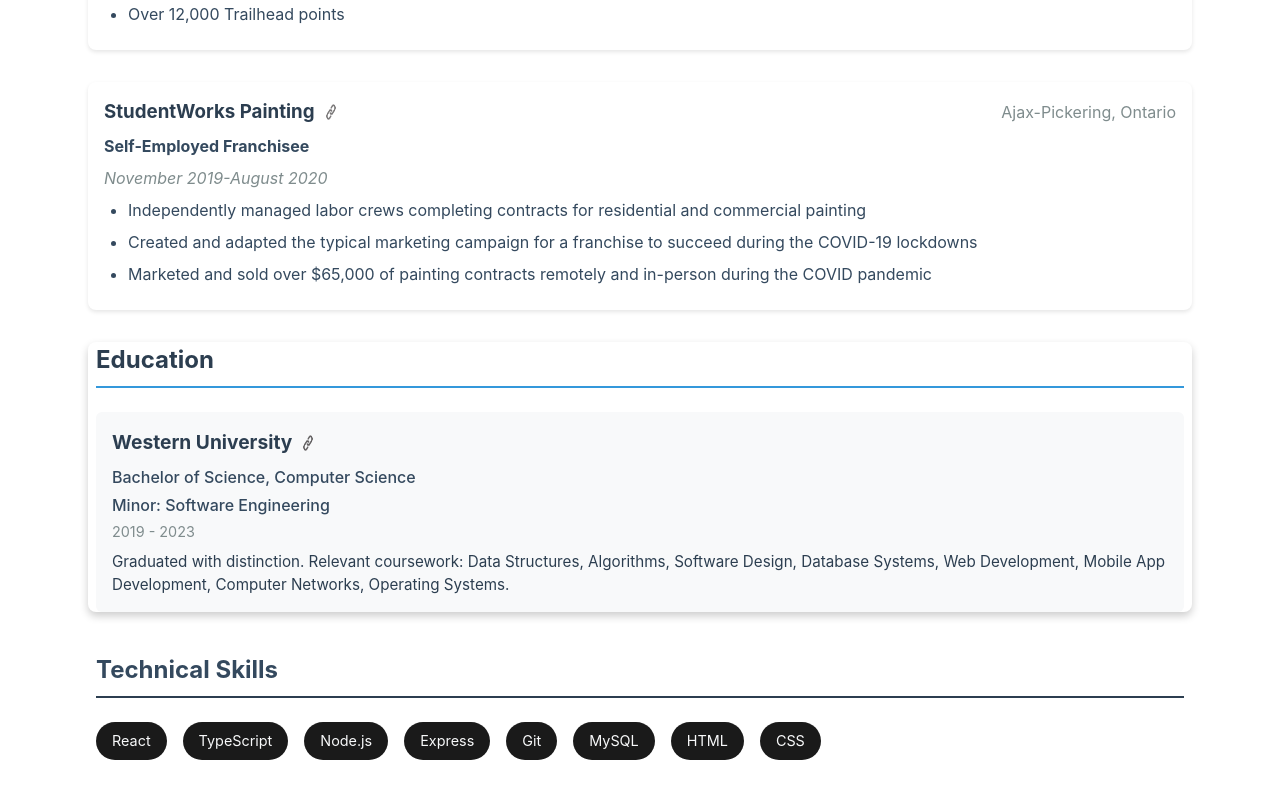
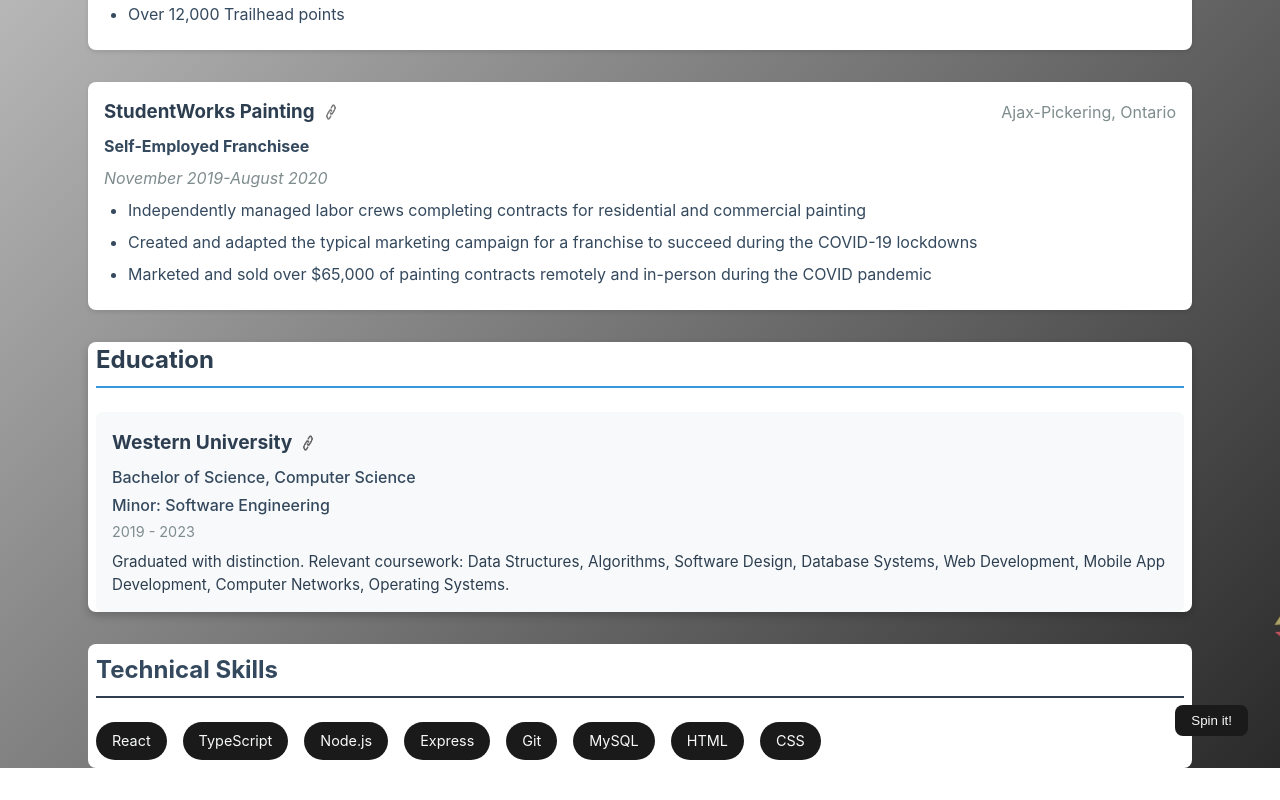
Before and after one commit to RyleyReid/ryleyreid.com, a React (Vite) app: page / in a window 1280 px wide. Shown: the part 1052-1852 px from the top of the page. Built offline with nearby package versions, Linux system fonts and the light colour scheme.

Commit message:
add mattersphere and some cool stuff

```diff
--- a/package.json
+++ b/package.json
@@ -17,8 +17,10 @@
     "@emotion/styled": "^11.14.0",
     "@react-three/drei": "^10.1.2",
     "@react-three/fiber": "^9.1.2",
+    "@types/matter-js": "^0.19.8",
     "@types/three": "^0.177.0",
     "framer-motion": "^12.16.0",
+    "matter-js": "^0.20.0",
     "react": "^19.1.0",
     "react-dom": "^19.1.0",
     "three": "^0.177.0"
--- a/src/App.tsx
+++ b/src/App.tsx
@@ -3,11 +3,13 @@
 import Education from './components/Education';
 import Skills from './components/Skills';
 import Background3D from './components/Background3D';
+import SpinEffect from './components/SpinEffect';
 import styled from '@emotion/styled';
 
 const AppContainer = styled.div`
   min-height: 100vh;
   background: transparent;
+  perspective: 1000px;
 `;
 
 const ContentContainer = styled.div`
@@ -16,6 +18,7 @@
   padding: 0 1rem;
   position: relative;
   z-index: 1;
+  transform-style: preserve-3d;
 `;
 
 function App() {
@@ -28,6 +31,7 @@
         <Education />
         <Skills />
       </ContentContainer>
+      <SpinEffect />
     </AppContainer>
   );
 }
--- /dev/null
+++ b/src/components/SpinEffect.tsx
@@ -0,0 +1,86 @@
+import { useState, useEffect } from 'react';
+import styled from '@emotion/styled';
+import { colors, spacing, borderRadius } from '../styles/theme';
+
+const SpinButton = styled.button`
+  position: fixed;
+  bottom: ${spacing.xl};
+  right: ${spacing.xl};
+  background: ${colors.primary};
+  color: ${colors.text.light};
+  border: none;
+  padding: ${spacing.sm} ${spacing.md};
+  border-radius: ${borderRadius.md};
+  cursor: pointer;
+  z-index: 1001;
+  transition: transform 0.2s;
+
+  &:hover {
+    transform: translateY(-2px);
+  }
+`;
+
+const SpinContainer = styled.div`
+  perspective: 1000px;
+  transform-style: preserve-3d;
+`;
+
+const SpinEffect = () => {
+    const [isSpinning, setIsSpinning] = useState(false);
+    const [sections, setSections] = useState<HTMLElement[]>([]);
+
+    useEffect(() => {
+        // Get all sections when component mounts
+        const sectionElements = Array.from(document.querySelectorAll('section')) as HTMLElement[];
+        setSections(sectionElements);
+
+        // Cleanup function
+        return () => {
+            // Reset any transforms when component unmounts
+            sectionElements.forEach(section => {
+                section.style.transform = '';
+                section.style.transition = '';
+            });
+        };
+    }, []);
+
+    const startSpin = () => {
+        if (isSpinning) return;
+        setIsSpinning(true);
+
+        sections.forEach((section, index) => {
+            // Calculate a random tilt angle between -30 and 30 degrees
+            const tiltX = Math.random() * 60 - 30;
+            const tiltY = Math.random() * 60 - 30;
+
+            // Add some delay based on index for a wave effect
+            const delay = index * 100;
+
+            // Apply the 3D transform
+            section.style.transition = `transform 2s cubic-bezier(0.4, 0, 0.2, 1) ${delay}ms`;
+            section.style.transform = `
+        rotateX(${tiltX}deg)
+        rotateY(${tiltY}deg)
+        translateZ(100px)
+      `;
+        });
+    };
+
+    const resetSpin = () => {
+        if (!isSpinning) return;
+        setIsSpinning(false);
+
+        sections.forEach(section => {
+            section.style.transition = 'transform 1s cubic-bezier(0.4, 0, 0.2, 1)';
+            section.style.transform = '';
+        });
+    };
+
+    return (
+        <SpinButton onClick={isSpinning ? resetSpin : startSpin}>
+            {isSpinning ? 'Reset' : 'Spin it!'}
+        </SpinButton>
+    );
+};
+
+export default SpinEffect;
```
Also changed, not shown: 1 other file (tests, documents, lock files or other folders).
